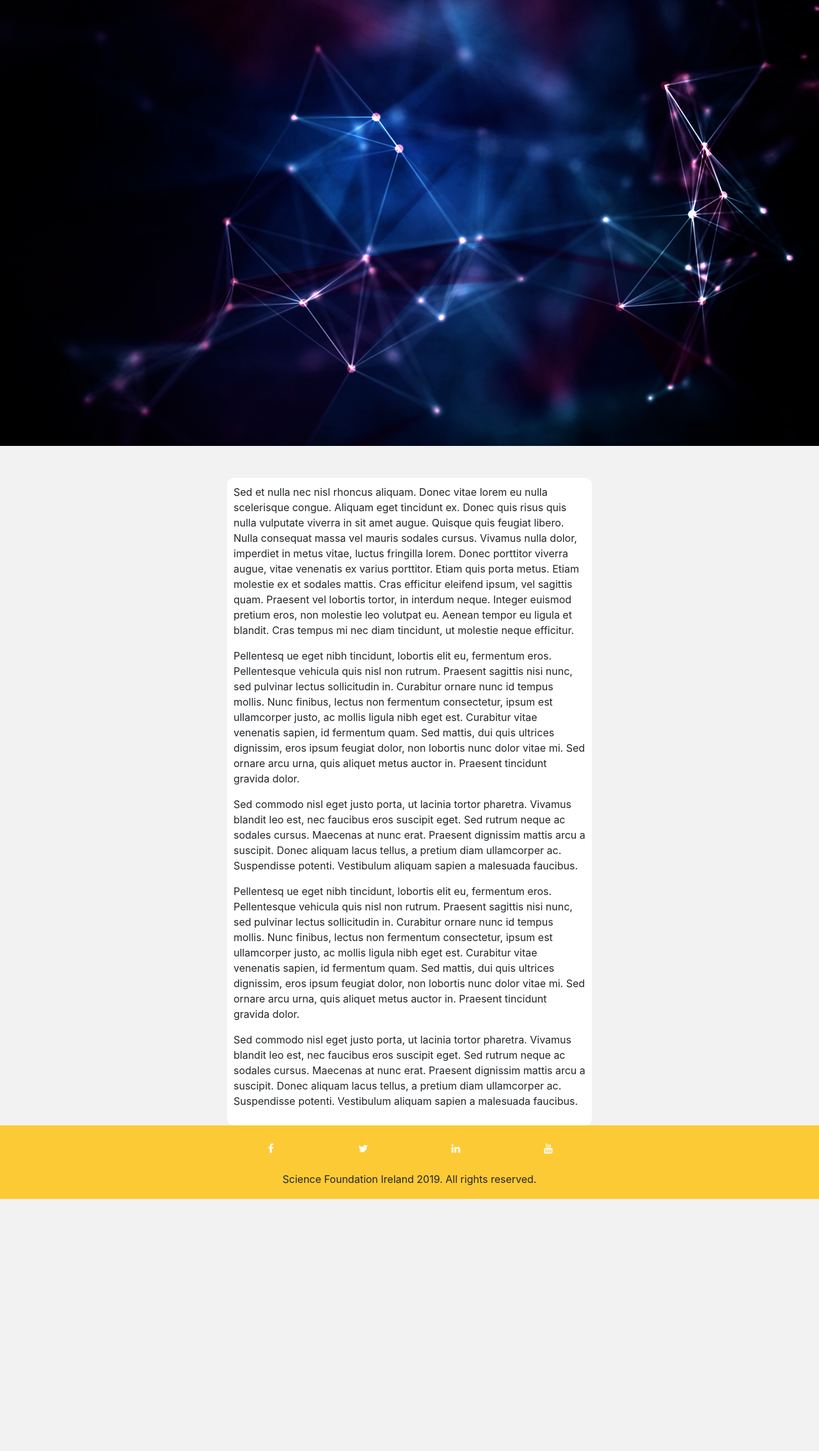
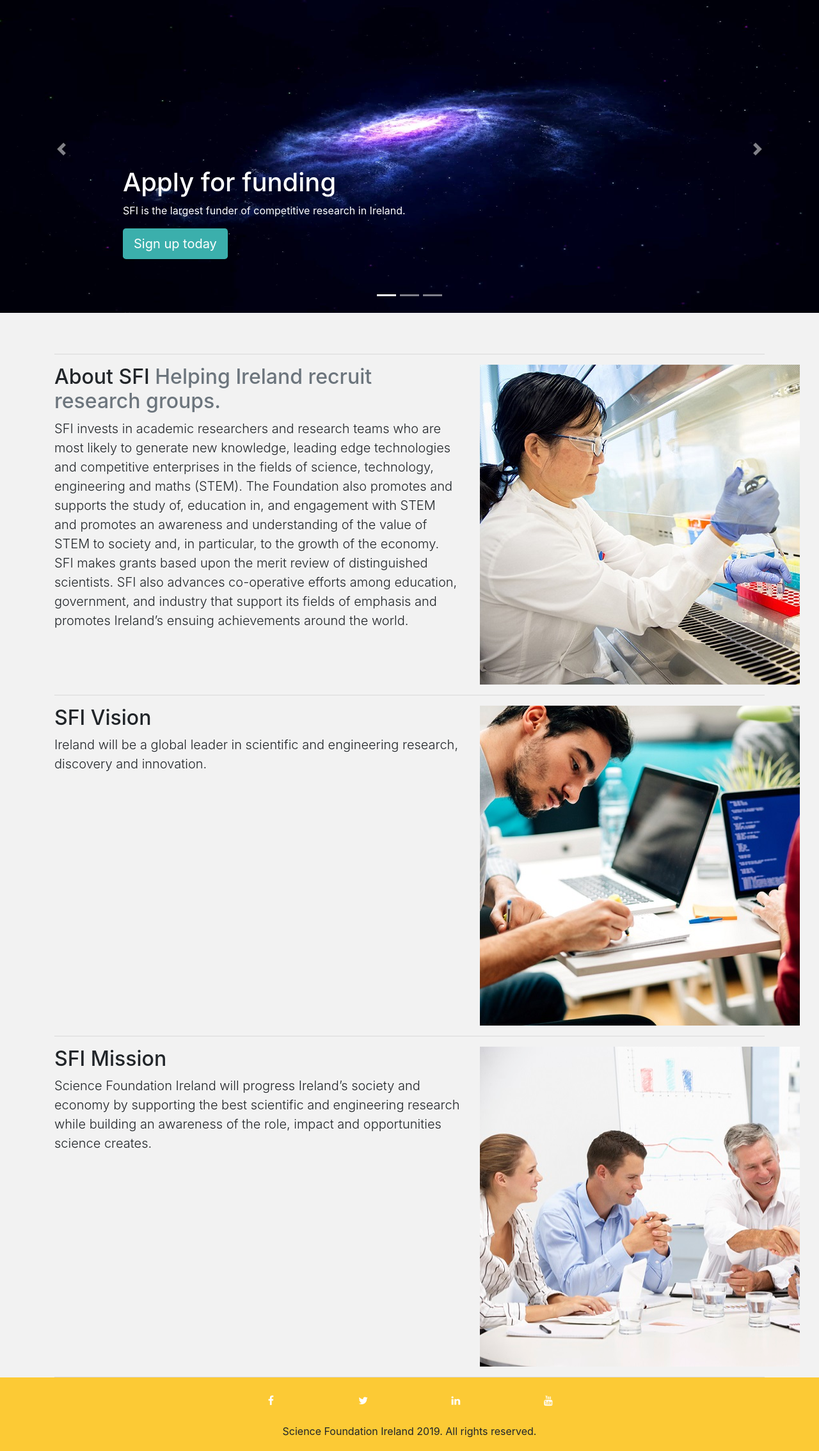
Before and after one commit to johnny1304/Team9, a Flask app: page / in a window 1280 px wide. Shown: the part 95-2363 px from the top of the page at 64% size. Before the commit the page ends 1969 px from the top, so only its background shows below. Run offline with Flask 2, Linux system fonts and the light colour scheme; some libraries are stand-ins or nearby versions.

Commit message:
Added a new homepage.

```diff
--- a/static/styles.css
+++ b/static/styles.css
@@ -66,3 +66,30 @@ body {
 .fa:hover {
     opacity: 0.7;
 }
+
+/* Carousel base class */
+.carousel {
+  margin-bottom: 4rem;
+}
+/* Since positioning the image, we need to help out the caption */
+.carousel-caption {
+  bottom: 3rem;
+  z-index: 10;
+}
+
+/* Declare heights because of positioning of img element */
+.carousel-item {
+  height: 32rem;
+}
+.carousel-item > img {
+  position: absolute;
+  top: 0;
+  left: 0;
+  min-width: 100%;
+  height: 32rem;
+}
+
+.btn{
+  background-color: #3BAFAC;
+  color: white;
+}
--- a/templates/home.html
+++ b/templates/home.html
@@ -4,45 +4,101 @@
 
 
      <!-- SlideShow -->
-    <div id="carouselExampleSlidesOnly" class="carousel slide" data-ride="carousel">
-            <div class="carousel-inner" data-interval="500">
-              <div class="carousel-item active">
-                  <img src="{{url_for('static', filename='pic1.png')}}" class="d-block w-100"  >
-              </div>
-              <div class="carousel-item" data-interval="500">
-                <img src="{{url_for('static', filename='pic3.png')}}" class="d-block w-100" >
-              </div>
-              <div class="carousel-item" data-interval="500">
-                <img src="{{url_for('static', filename='pic2.jpg')}}" class="d-block w-100">
+     <div id="myCarousel" class="carousel slide" data-ride="carousel">
+        <ol class="carousel-indicators">
+          <li data-target="#myCarousel" data-slide-to="0" class="active"></li>
+          <li data-target="#myCarousel" data-slide-to="1"></li>
+          <li data-target="#myCarousel" data-slide-to="2"></li>
+        </ol>
+        <div class="carousel-inner">
+          <div class="carousel-item active">
+            <img src="{{url_for('static', filename='lab6.jpg')}}" width="100%" height="100%" xmlns="http://www.w3.org/2000/svg" preserveAspectRatio="xMidYMid slice" focusable="false" role="img"><rect width="100%" height="100%" fill="#777"/>
+            <div class="container">
+              <div class="carousel-caption text-left">
+                  <h1>Apply for funding</h1>
+                  <p>SFI is the largest funder of competitive research in Ireland.</p>
+                <p><a class="btn btn-lg" href="/sign_up" role="button">Sign up today</a></p>
               </div>
             </div>
           </div>
+          <div class="carousel-item">
+            <img src="{{url_for('static', filename='lab7.jpg')}}" width="100%" height="100%" xmlns="http://www.w3.org/2000/svg" preserveAspectRatio="xMidYMid slice" focusable="false" role="img"><rect width="100%" height="100%" fill="#777"/>
+            <div class="container">
+              <div class="carousel-caption">
+                <h1>Manage grants and awards</h1>
+                <p>Start using our brand-new management system today.</p>
+                <p><a class="btn btn-lg" href="/sign_up" role="button">Sign up today</a></p>
+              </div>
+            </div>
+          </div>
+          <div class="carousel-item">
+            <img src="{{url_for('static', filename='lab9.png')}}" width="100%" height="100%" xmlns="http://www.w3.org/2000/svg" preserveAspectRatio="xMidYMid slice" focusable="false" role="img"><rect width="100%" height="100%" fill="#777"/>
+            <div class="container">
+              <div class="carousel-caption text-right">
+                <h1>Submit calls for proposals</h1>
+                <p>It's never been easier with our new system. Try it today!</p>
+                <p><a class="btn btn-lg" href="/sign_up" role="button">Sign up today</a></p>
+              </div>
+            </div>
+          </div>
+        </div>
+        <a class="carousel-control-prev" href="#myCarousel" role="button" data-slide="prev">
+          <span class="carousel-control-prev-icon" aria-hidden="true"></span>
+          <span class="sr-only">Previous</span>
+        </a>
+        <a class="carousel-control-next" href="#myCarousel" role="button" data-slide="next">
+          <span class="carousel-control-next-icon" aria-hidden="true"></span>
+          <span class="sr-only">Next</span>
+        </a>
+      </div>
 
-      <div class="container" style="margin-top: 50px;">
-        <div class="row justify-content-center" >
-            <div class="col-6" style="background-color:white  ; border:5px ; padding: 10px; border-radius: 10px ;">
+          <!-- START THE FEATURETTES -->
+    <div class="container featurette">
 
+    <hr class="featurette-divider">
 
-                <p>
-                Sed et nulla nec nisl rhoncus aliquam. Donec vitae lorem eu nulla scelerisque congue. Aliquam eget tincidunt ex. Donec quis risus quis nulla vulputate viverra in sit amet augue. Quisque quis feugiat libero. Nulla consequat massa vel mauris sodales cursus. Vivamus nulla dolor, imperdiet in metus vitae, luctus fringilla lorem. Donec porttitor viverra augue, vitae venenatis ex varius porttitor. Etiam quis porta metus. Etiam molestie ex et sodales mattis. Cras efficitur eleifend ipsum, vel sagittis quam. Praesent vel lobortis tortor, in interdum neque. Integer euismod pretium eros, non molestie leo volutpat eu. Aenean tempor eu ligula et blandit. Cras tempus mi nec diam tincidunt, ut molestie neque efficitur.
-                </p>
-                <p>
-                Pellentesq  ue eget nibh tincidunt, lobortis elit eu, fermentum eros. Pellentesque vehicula quis nisl non rutrum. Praesent sagittis nisi nunc, sed pulvinar lectus sollicitudin in. Curabitur ornare nunc id tempus mollis. Nunc finibus, lectus non fermentum consectetur, ipsum est ullamcorper justo, ac mollis ligula nibh eget est. Curabitur vitae venenatis sapien, id fermentum quam. Sed mattis, dui quis ultrices dignissim, eros ipsum feugiat dolor, non lobortis nunc dolor vitae mi. Sed ornare arcu urna, quis aliquet metus auctor in. Praesent tincidunt gravida dolor.
-                </p>
-                <p>
-                Sed commodo nisl eget justo porta, ut lacinia tortor pharetra. Vivamus blandit leo est, nec faucibus eros suscipit eget. Sed rutrum neque ac sodales cursus. Maecenas at nunc erat. Praesent dignissim mattis arcu a suscipit. Donec aliquam lacus tellus, a pretium diam ullamcorper ac. Suspendisse potenti. Vestibulum aliquam sapien a malesuada faucibus.
-                </p>
+    <div class="row featurette">
+      <div class="col-md-7">
+        <h2 class="featurette-heading">About SFI  <span class="text-muted">Helping Ireland recruit research groups.</span></h2>
+        <p class="lead">SFI invests in academic researchers and research teams who are most likely to generate new knowledge, leading edge technologies and competitive enterprises in the fields of science, technology, engineering and maths (STEM). The Foundation also promotes and supports the study of, education in, and engagement with STEM and promotes an awareness and understanding of the value of STEM to society and, in particular, to the growth of the economy.
 
-                <p>
-                Pellentesq  ue eget nibh tincidunt, lobortis elit eu, fermentum eros. Pellentesque vehicula quis nisl non rutrum. Praesent sagittis nisi nunc, sed pulvinar lectus sollicitudin in. Curabitur ornare nunc id tempus mollis. Nunc finibus, lectus non fermentum consectetur, ipsum est ullamcorper justo, ac mollis ligula nibh eget est. Curabitur vitae venenatis sapien, id fermentum quam. Sed mattis, dui quis ultrices dignissim, eros ipsum feugiat dolor, non lobortis nunc dolor vitae mi. Sed ornare arcu urna, quis aliquet metus auctor in. Praesent tincidunt gravida dolor.
-                </p>
-                <p>
-                Sed commodo nisl eget justo porta, ut lacinia tortor pharetra. Vivamus blandit leo est, nec faucibus eros suscipit eget. Sed rutrum neque ac sodales cursus. Maecenas at nunc erat. Praesent dignissim mattis arcu a suscipit. Donec aliquam lacus tellus, a pretium diam ullamcorper ac. Suspendisse potenti. Vestibulum aliquam sapien a malesuada faucibus.
-                </p>
-            </div>
+            SFI makes grants based upon the merit review of distinguished scientists. SFI also advances co-operative efforts among education, government, and industry that support its fields of emphasis and promotes Ireland’s ensuing achievements around the world.</p>
+      </div>
+      <div class="col-md-5">
+          <img src="{{url_for('static', filename='about1.jpg')}}" width="500" height="500" xmlns="http://www.w3.org/2000/svg" preserveAspectRatio="xMidYMid slice" focusable="false" role="img" aria-label="Placeholder: 500x500">
+      </div>
+    </div>
 
+    <hr class="featurette-divider">
 
-        </div>
+    <div class="row featurette">
+      <div class="col-md-7">
+        <h2 class="featurette-heading">SFI Vision</h2>
+        <p class="lead">Ireland will be a global leader in scientific and engineering research, discovery and innovation.</p>
+      </div>
+      <div class="col-md-5">
+          <img src="{{url_for('static', filename='about2.jpg')}}" width="500" height="500" xmlns="http://www.w3.org/2000/svg" preserveAspectRatio="xMidYMid slice" focusable="false" role="img" aria-label="Placeholder: 500x500">
+      </div>
+    </div>
+
+    <hr class="featurette-divider">
+
+    <div class="row featurette">
+      <div class="col-md-7">
+        <h2 class="featurette-heading">SFI Mission</h2>
+        <p class="lead">Science Foundation Ireland will progress Ireland’s society and economy by supporting the best scientific and engineering research while building an awareness of the role, impact and opportunities science creates.</p>
+      </div>
+      <div class="col-md-5">
+          <img src="{{url_for('static', filename='about3.jpg')}}" width="500" height="500" xmlns="http://www.w3.org/2000/svg" preserveAspectRatio="xMidYMid slice" focusable="false" role="img" aria-label="Placeholder: 500x500">
+      </div>
+    </div>
+
+    <hr class="featurette-divider">
+
+  </container>
+
+    <!-- /END THE FEATURETTES -->
+
 
 
 
--- a/templates/layout.html
+++ b/templates/layout.html
@@ -9,6 +9,7 @@
     <link rel="stylesheet" href="https://stackpath.bootstrapcdn.com/bootstrap/4.2.1/css/bootstrap.min.css" integrity="sha384-GJzZqFGwb1QTTN6wy59ffF1BuGJpLSa9DkKMp0DgiMDm4iYMj70gZWKYbI706tWS" crossorigin="anonymous">
     <link rel="stylesheet" href="{{url_for('static', filename='styles.css')}}">
     <link rel="stylesheet" href="https://cdnjs.cloudflare.com/ajax/libs/font-awesome/4.7.0/css/font-awesome.min.css">
+
 
     <title>Home</title>
   </head>
```
Also changed, not shown: static/about1.jpg (added), static/about2.jpg (added), static/about3.jpg (added), static/lab6.jpg (added), static/lab7.jpg (added), 1 other file.
